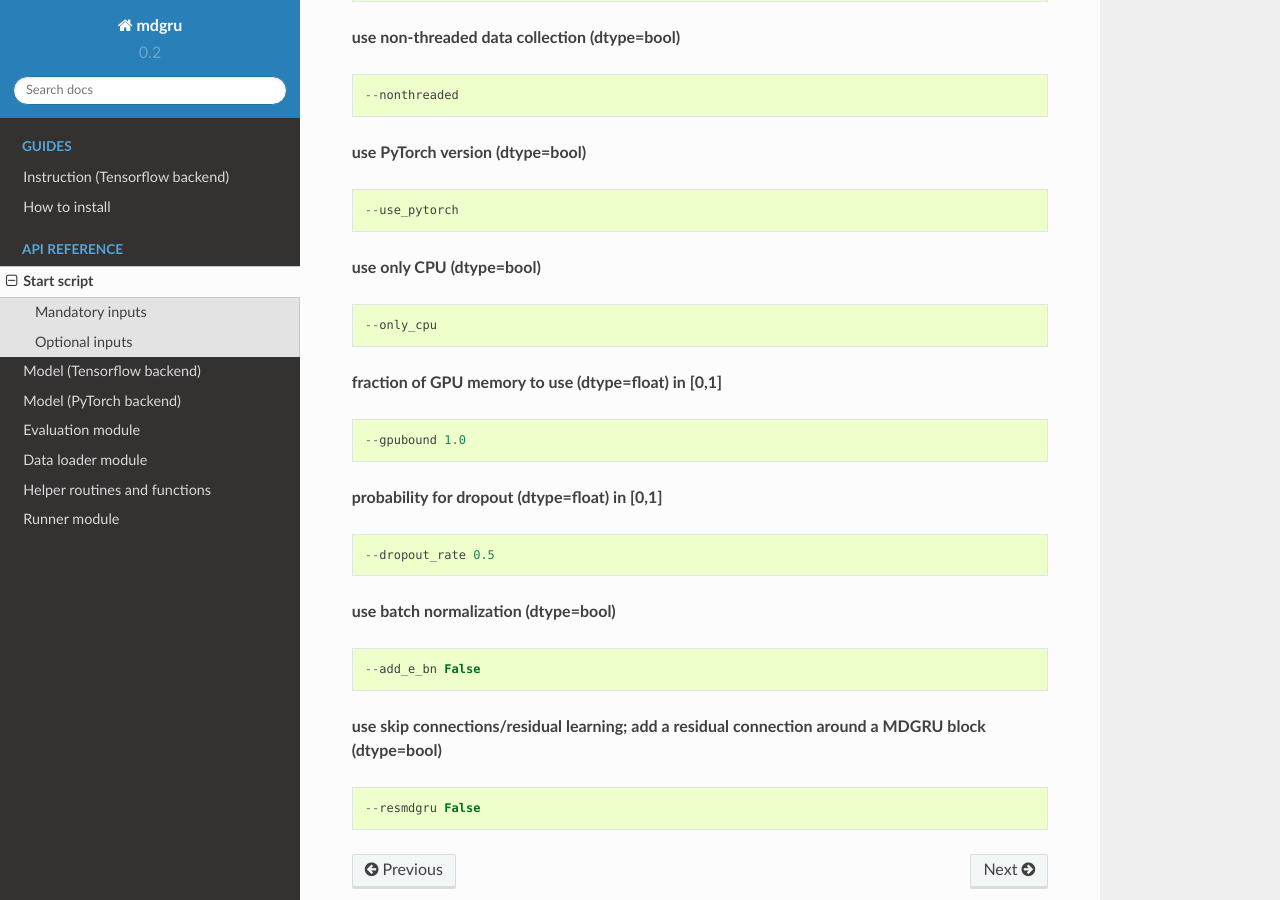
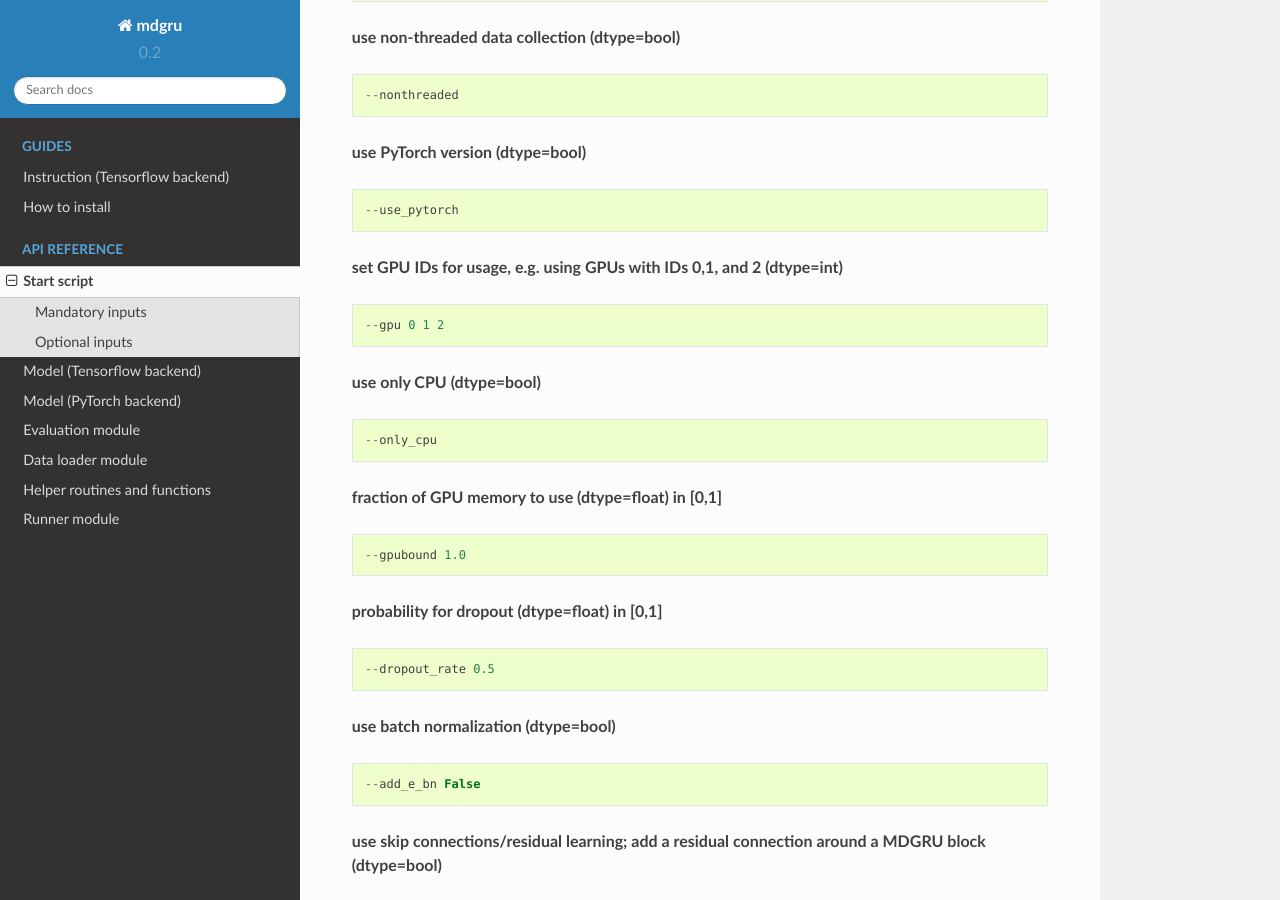
Before and after one commit to zubata88/mdgru, a Sphinx documentation site: the page built from docs/RUN_mdgru.rst, in a window 1280 px wide and 900 px high, scrolled down 2073 px. Built offline with Sphinx 7.4.7 and the Read the Docs theme 2.0.0, drawn with Linux system fonts in a browser that asks for light colours.

Commit message:
Update RUN_mdgru.rst

```diff
--- a/docs/RUN_mdgru.rst
+++ b/docs/RUN_mdgru.rst
@@ -95,6 +95,12 @@ These are optional inputs for which the default values (listed in the commands b
 
     --use_pytorch
 
+**set GPU IDs for usage, e.g. using GPUs with IDs 0,1, and 2 (dtype=int)**
+
+::
+
+    --gpu 0 1 2
+
 **use only CPU (dtype=bool)**
 
 ::
```
